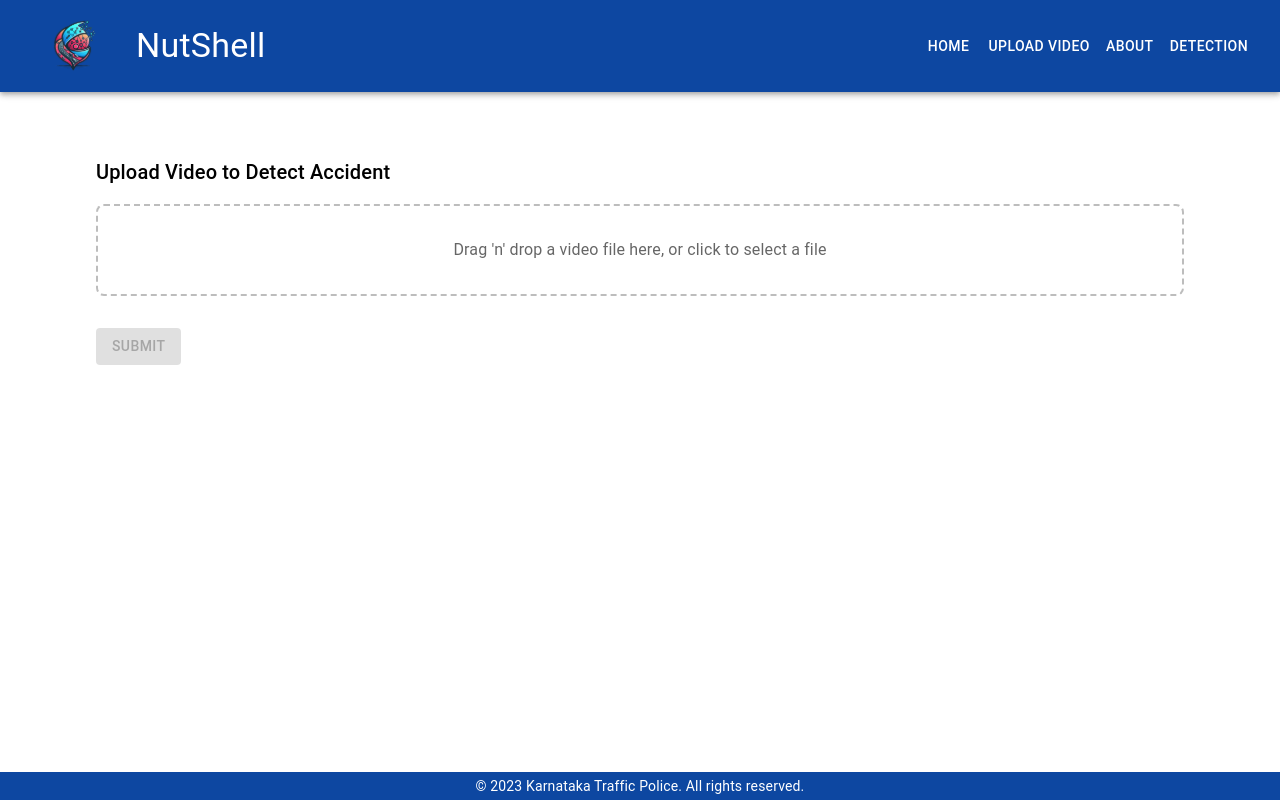
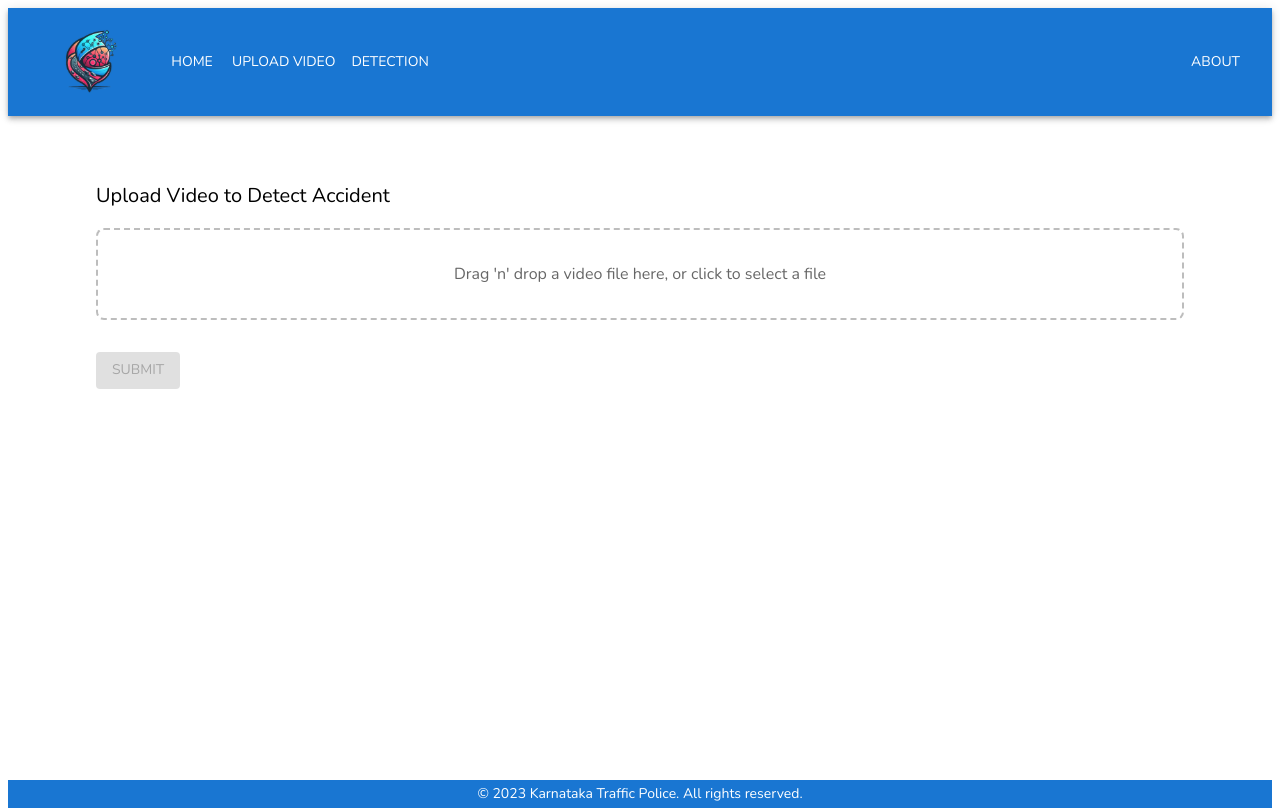
Before and after one commit to NutShell-Police/nutshell-front-end, a React (Vite) app: page /upload-video in a window 1280 px wide. Built offline with nearby package versions, Linux system fonts and the light colour scheme.

Commit message:
Navbar updation

```diff
--- a/src/App.jsx
+++ b/src/App.jsx
@@ -1,14 +1,14 @@
 import React from 'react';
 import { Box, Container } from '@mui/material';
-import { BrowserRouter as Router, Routes, Route } from 'react-router-dom';
+import { Routes, Route } from 'react-router-dom';
 import Home from './pages/Home';
 import About from './pages/About';
 import VideoUploadPage from './pages/VideoUploadPage';
 import Header from './components/Header';
 import Footer from './components/Footer';
 import FullScreenMap from './components/Map/FullScreenMap';
-import StreamlitComponent  from './components/Detection';
-import { Analytics } from "@vercel/analytics/react"
+import StreamlitComponent from './components/Detection';
+import { Analytics } from "@vercel/analytics/react";
 
 function App() {
   return (
--- a/src/components/Header.jsx
+++ b/src/components/Header.jsx
@@ -2,7 +2,6 @@ import React, { useState } from 'react';
 import {
   AppBar,
   Toolbar,
-  Typography,
   Button,
   Box,
   IconButton,
@@ -40,6 +39,7 @@ function Header() {
         bgcolor: 'primary.main',
         color: 'white',
         height: '100%',
+        fontFamily: 'Nunito, sans-serif',
       }}
       role="presentation"
       onClick={toggleDrawer(false)}
@@ -58,6 +58,12 @@ function Header() {
           </ListItemIcon>
           <ListItemText primary="Upload Video" />
         </ListItem>
+        <ListItem button component={Link} to="/detection">
+          <ListItemIcon sx={{ color: 'white' }}>
+            <UploadFileIcon />
+          </ListItemIcon>
+          <ListItemText primary="Detection" />
+        </ListItem>
         <ListItem button component={Link} to="/about">
           <ListItemIcon sx={{ color: 'white' }}>
             <InfoIcon />
@@ -69,15 +75,26 @@ function Header() {
   );
 
   return (
-    <AppBar position="static" color="primary">
-      <Toolbar>
-        <Button color="inherit" component={Link} to="/">
-          <Box component="img" src={logo} alt="Nut Shell Logo" sx={{ height: 80, mr: 2, p: 1 }} />
-        </Button>
-        <Typography variant="h4" sx={{ flexGrow: 1 }}>
-          NutShell
-        </Typography>
-        {isMobile ? (
+    <AppBar position="static" color="primary" sx={{ fontFamily: 'Nunito, sans-serif' }}>
+      <Toolbar sx={{ display: 'flex', justifyContent: 'space-between' }}>
+        <Box sx={{ display: 'flex', alignItems: 'center' }}>
+          <Button color="inherit" component={Link} to="/" sx={{ mr: 2 }}>
+            <Box component="img" src={logo} alt="Nut Shell Logo" sx={{ height: 80, p: 1 }} />
+          </Button>
+          {!isMobile && (
+            <>
+              <Button color="inherit" component={Link} to="/">Home</Button>
+              <Button color="inherit" component={Link} to="/upload-video">Upload Video</Button>
+              <Button color="inherit" component={Link} to="/detection">Detection</Button>
+            </>
+          )}
+        </Box>
+        {!isMobile && (
+          <Box sx={{ marginLeft: 'auto' }}>
+            <Button color="inherit" component={Link} to="/about">About</Button>
+          </Box>
+        )}
+        {isMobile && (
           <>
             <IconButton color="inherit" onClick={toggleDrawer(true)}>
               <MenuIcon />
@@ -86,13 +103,6 @@ function Header() {
               {menuItems}
             </Drawer>
           </>
-        ) : (
-          <>
-            <Button color="inherit" component={Link} to="/">Home</Button>
-            <Button color="inherit" component={Link} to="/upload-video">Upload Video</Button>
-            <Button color="inherit" component={Link} to="/about">About</Button>
-            <Button color="inherit" component={Link} to="/detection">Detection</Button>
-          </>
         )}
       </Toolbar>
     </AppBar>
--- a/src/components/PredictionResult.jsx
+++ b/src/components/PredictionResult.jsx
@@ -3,7 +3,7 @@ import { Typography, Box, useMediaQuery, useTheme } from '@mui/material';
 import axios from 'axios';
 
 const severityColors = {
-  'Damage Only': 'orange',
+  'Damage Only': 'gray',
   'Fatal': 'black',
   'Grievous Injury': 'red',
   'Simple Injury': 'yellow',
@@ -20,9 +20,12 @@ const PredictionResult = ({ prediction }) => {
     setLoading(true);
     try {
       const apiKey = import.meta.env.VITE_REACT_APP_GOOGLE_API_KEY;
-      const response = await axios.post(
-        `https://generativelanguage.googleapis.com/v1beta/models/gemini-1.5-flash-latest:generateContent?key=${apiKey}`,
-        {
+      console.log('API Key:', apiKey); // Debugging line
+      if (!apiKey) {
+        throw new Error('API key is missing');
+      }
+
+      const requestBody = {
         contents: [
           {
             parts: [
@@ -32,7 +35,13 @@ const PredictionResult = ({ prediction }) => {
             ]
           }
         ]
-        },
+      };
+
+      console.log('Request Payload:', requestBody); // Debugging line
+
+      const response = await axios.post(
+        `https://generativelanguage.googleapis.com/v1beta/models/gemini-1.5-flash-latest:generateContent?key=${apiKey}`,
+        requestBody,
         {
           headers: {
             'Content-Type': 'application/json',
@@ -40,10 +49,11 @@ const PredictionResult = ({ prediction }) => {
         }
       );
 
+      console.log('Response:', response.data); // Debugging line
 
       if (response.data?.candidates && response.data.candidates.length > 0) {
         const generatedContent = response.data.candidates[0].content.parts[0].text;
-        const cleanedContent = generatedContent.replace(/\*\*/g, '').replace(/\*/g, '').replace(/undefined/g, '');
+        const cleanedContent = generatedContent.replace(/\\/g, '').replace(/\*/g, '').replace(/undefined/g, '');
         const bulletPoints = cleanedContent.split('\n').filter(line => line.trim() !== '');
         setSeverityInfo(bulletPoints);
       } else {
--- a/src/index.css
+++ b/src/index.css
@@ -1,24 +1,25 @@
-/* src/index.css */
+/* Import Nunito font from Google Fonts */
+@import url('https://fonts.googleapis.com/css2?family=Nunito:wght@400;700&display=swap');
 
-#dp_swf_engine{
-  display:none
+#dp_swf_engine {
+  display: none;
 }
 
 html {
-    height: 100%;
-    width: 100%;
-    margin: 0;
-    min-height: 100%;
-    overflow-y: scroll;
+  height: 100%;
+  width: 100%;
+  margin: 0;
+  min-height: 100%;
+  overflow-y: scroll;
+  font-family: 'Nunito', sans-serif; /* Apply Nunito font to the entire HTML */
 }
 
-body{
+body {
   min-height: 100%;
-
+  font-family: 'Nunito', sans-serif; /* Ensure body uses Nunito font */
 }
 
 footer {
   clear: both;
   position: relative;
-
 }
--- a/src/main.jsx
+++ b/src/main.jsx
@@ -1,16 +1,25 @@
-//main.jsx
+// src/main.js
 import React from 'react';
-import ReactDOM from 'react-dom/client';
+import { createRoot } from 'react-dom/client';
 import { BrowserRouter as Router } from 'react-router-dom';
-import { ThemeProvider, CssBaseline, Box } from '@mui/material';
+import { ThemeProvider, createTheme } from '@mui/material/styles';
 import App from './App';
-import theme from './theme';
-import './index.css';
+import './index.css'; // Ensure this is imported to apply the global styles
 
-ReactDOM.createRoot(document.getElementById('root')).render(
+const theme = createTheme({
+  typography: {
+    fontFamily: 'Nunito, sans-serif',
+  },
+});
+
+// Find the root element
+const container = document.getElementById('root');
+const root = createRoot(container);
+
+// Render the app using the createRoot method
+root.render(
   <React.StrictMode>
     <ThemeProvider theme={theme}>
-      <CssBaseline />
       <Router>
         <App />
       </Router>
```
Lines whose indentation alone changed are shown as unchanged.
